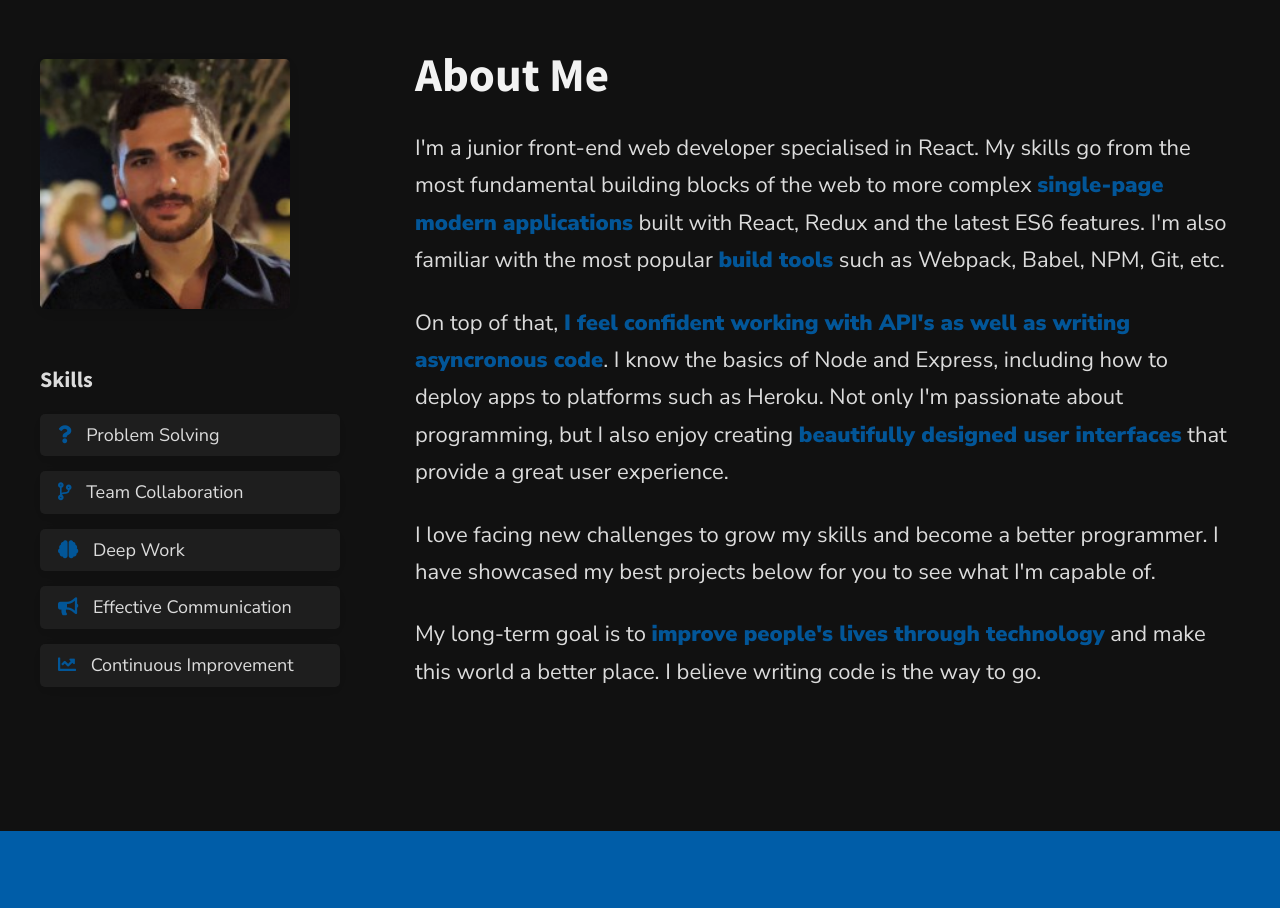
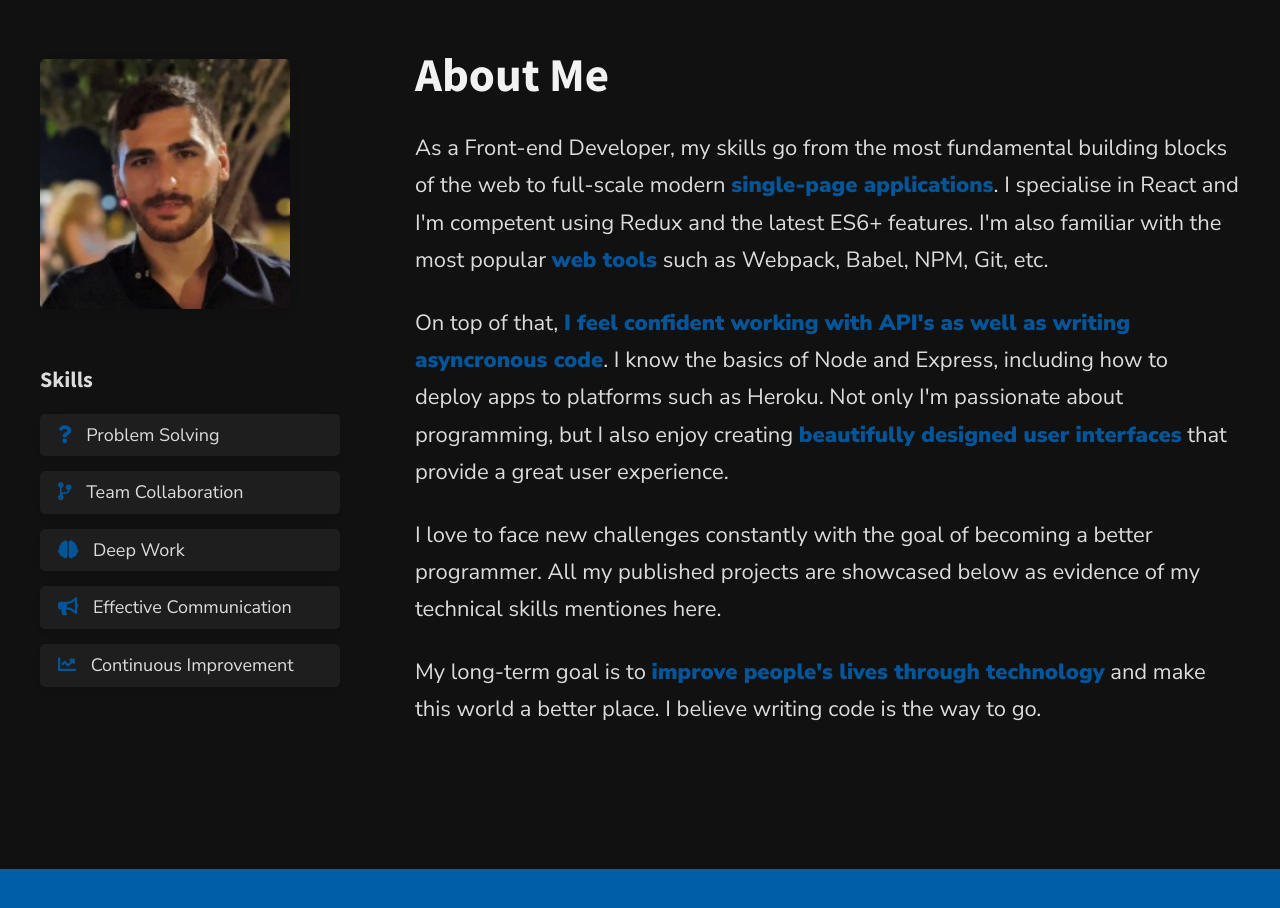
Before and after one commit to RubenGarciaBri/portfolio, a website built with webpack: page src/client/views/index.html in a window 1280 px wide. Shown: the part 880-1788 px from the top of the page. Built offline with nearby package versions, Linux system fonts and the light colour scheme; what micromodal would draw is missing.

Commit message:
changed about-me text

```diff
--- a/src/client/views/index.html
+++ b/src/client/views/index.html
@@ -198,10 +198,7 @@
                 <div class="about__right">
                     <h2 class="about__right-heading">About Me</h2>
                     <p class="about__right-text">
-                        I'm a junior front-end web developer specialised in React. My skills go from the most
-                        fundamental building blocks of the web to more complex
-                        <b>single-page modern applications</b> built with React, Redux and the latest ES6 features. I'm
-                        also familiar with the most popular <b>build tools</b> such as Webpack, Babel, NPM, Git, etc.
+                        As a Front-end Developer, my skills go from the most fundamental building blocks of the web to full-scale modern <b>single-page applications</b>. I specialise in React and I'm competent using Redux and the latest ES6+ features. I'm also familiar with the most popular <b>web tools</b> such as Webpack, Babel, NPM, Git, etc.
                     </p>
                     <p class="about__right-text">
                         On top of that, <b>I feel confident working with API's as well as writing asyncronous code</b>.
@@ -210,8 +207,7 @@
                         <b>beautifully designed user interfaces</b> that provide a great user experience.
                     </p>
                     <p class="about__right-text">
-                        I love facing new challenges to grow my skills and become a better programmer. I have showcased
-                        my best projects below for you to see what I'm capable of.
+                        I love to face new challenges constantly with the goal of becoming a better programmer. All my published projects are showcased below as evidence of my technical skills mentiones here.
                     </p>
                     <p class="about__right-text">
                         My long-term goal is to <b>improve people's lives through technology</b> and make this world a
```
